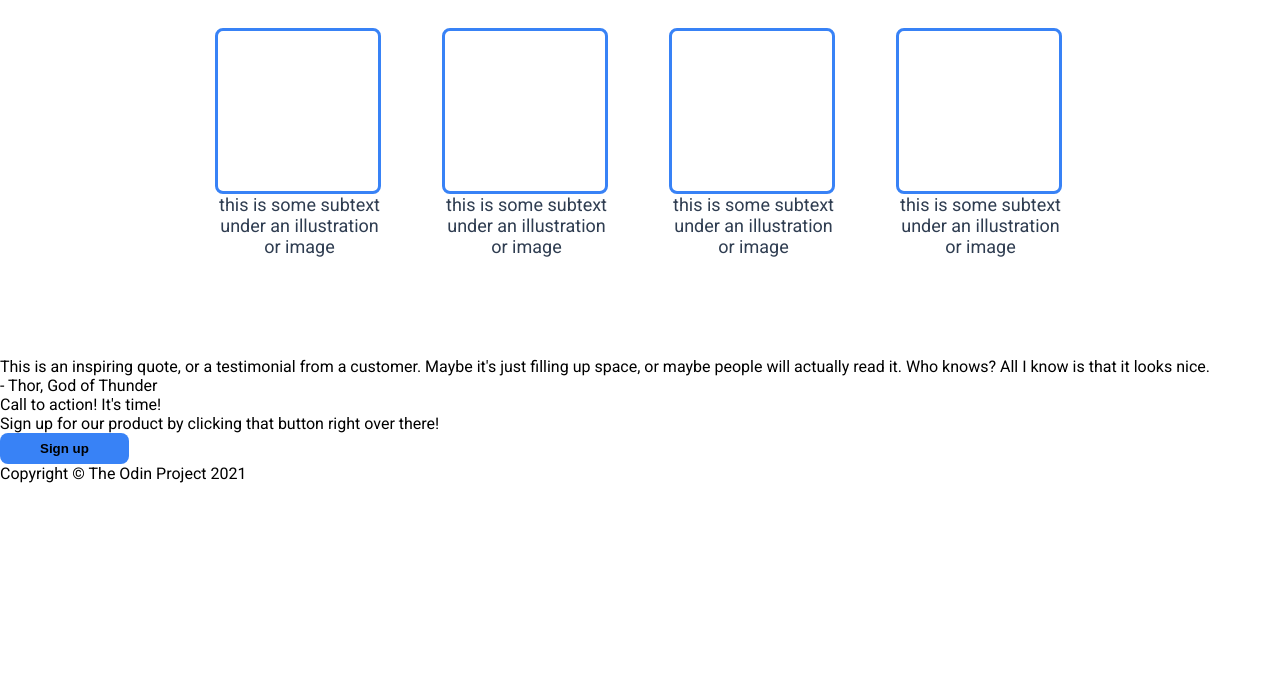
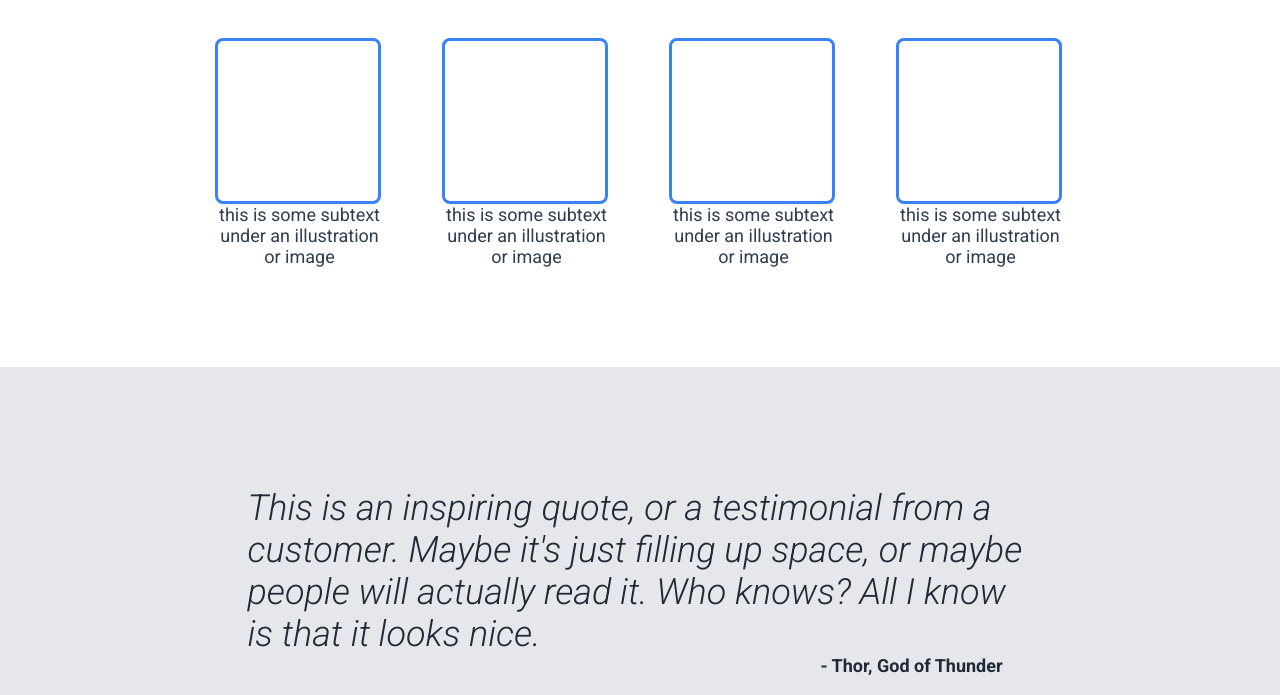
Before and after one commit to bslade96/landing-page, a plain HTML site: page index.html in a window 1280 px wide. Shown: the part 525-1220 px from the top of the page. Before the commit the page ends 1008 px from the top, so only its background shows below. Drawn offline with Linux system fonts and the light colour scheme.

Commit message:
Update third block with css

```diff
--- a/index.html
+++ b/index.html
@@ -60,9 +60,11 @@
             </div>
         </div>
 
-        <div>
-            <div>This is an inspiring quote, or a testimonial from a customer. Maybe it's just filling up space, or maybe people will actually read it. Who knows? All I know is that it looks nice.</div>
-            <div>- Thor, God of Thunder</div>
+        <div class="grey-block">
+            <div class="info-header container" id="quote">
+                <div>This is an inspiring quote, or a testimonial from a customer. Maybe it's just filling up space, or maybe people will actually read it. Who knows? All I know is that it looks nice.</div>
+                <div id="quoted">- Thor, God of Thunder</div>
+            </div>
         </div>
 
         <div>
--- a/style.css
+++ b/style.css
@@ -12,6 +12,10 @@ body {
 }
 .blue-block {
     background-color: #1f2937;
+}
+
+.grey-block {
+    background-color: #e5e7eb;
 }
 
 .header {
@@ -74,6 +78,14 @@ body {
     padding: 30px;
 }
 
+#quote {
+    font-weight: 300;
+    padding: 120px 0 100px 0;
+    font-style: italic;
+    text-align: start;
+    width: 785px;
+}
+
 .subtext {
     font-size: 18px;
     color: #2f3d51;
@@ -87,6 +99,7 @@ body {
     align-items: center;
     gap: 57px;
     margin-bottom: 100px;
+    margin-top: 10px
 }
 
 .info {
@@ -98,6 +111,15 @@ body {
     height: 160px;
     border: solid #3882f6;
     border-radius: 8px;
+}
+
+#quoted {
+    display: flex;
+    font-size: 18px;
+    font-weight: 600;
+    font-style: normal;
+    justify-content: end;
+    padding-right: 30px;
 }
 
 a {text-decoration: none}
```
